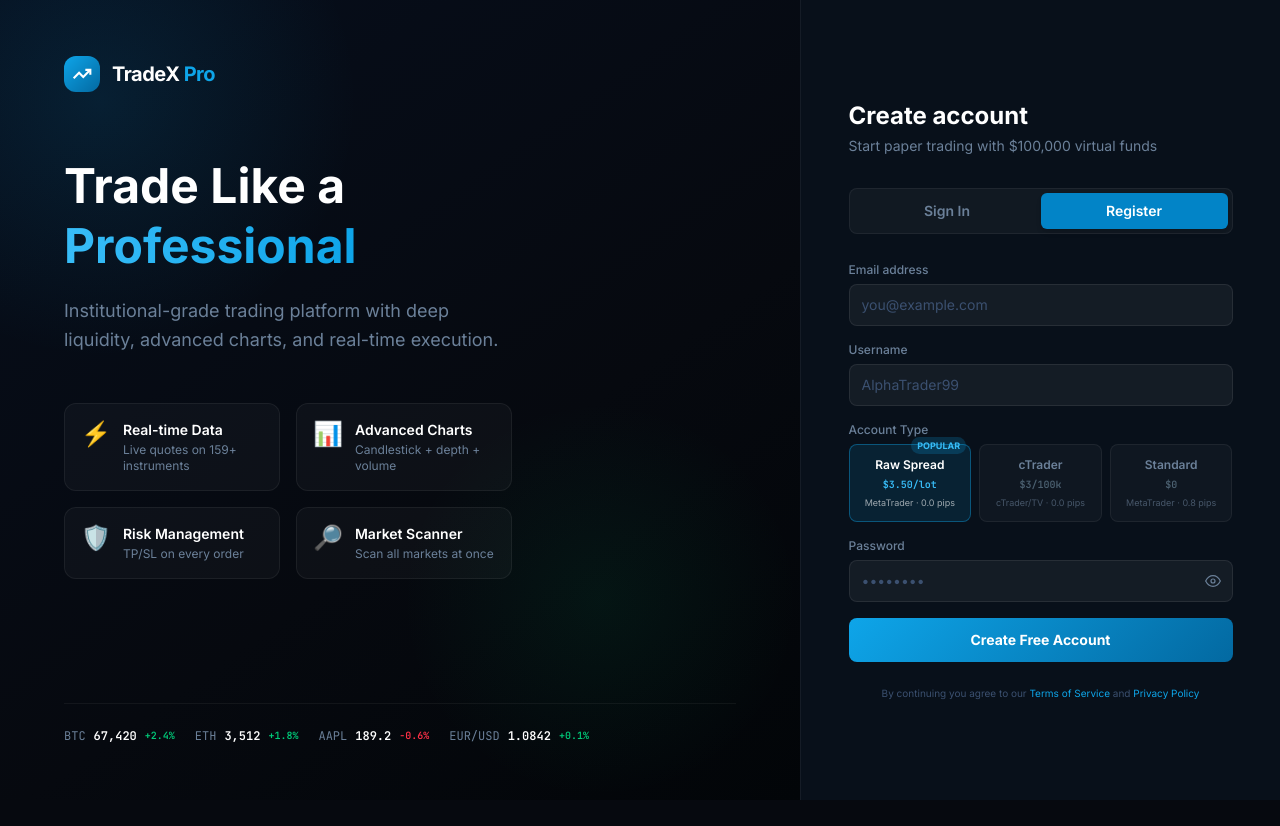
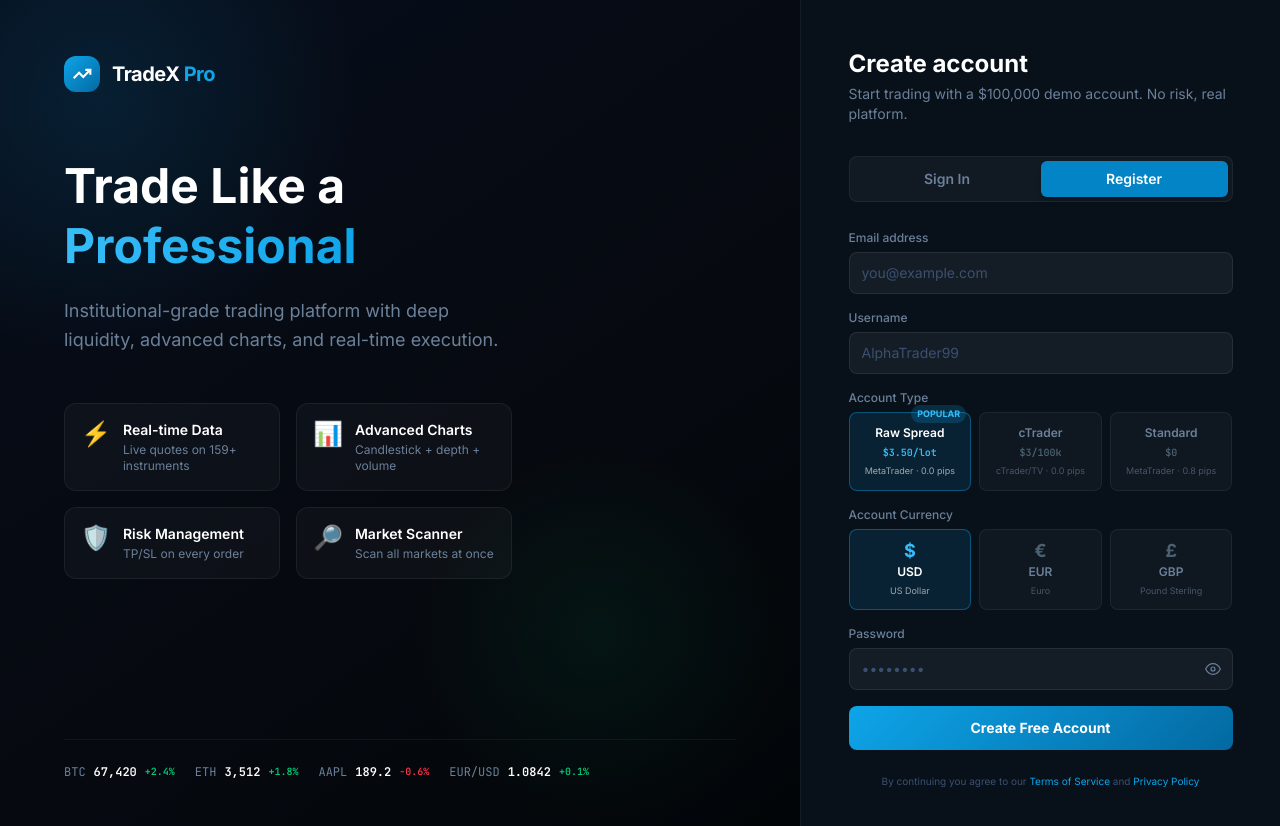
Before and after one commit to edinjo07/trading-platform, a React (Vite) app in the folder client/: page /login in a window 1280 px wide. Both pictures are taken after a click on the button "Register". Shown: the top 826 px of the page. Before the commit the page ends 800 px from the top, so only its background shows below. Built offline with nearby package versions, Linux system fonts and the light colour scheme; no server answers.

Commit message:
feat: real/demo accounts, EUR/GBP/USD currency, remove paper trading

```diff
--- a/client/src/api/auth.ts
+++ b/client/src/api/auth.ts
@@ -1,5 +1,5 @@
 import { supabase } from '../lib/supabase'
-import { User, AccountType } from '../types'
+import { User, AccountType, AccountMode, Currency } from '../types'
 
 export interface AuthResponse {
   token: string
@@ -13,6 +13,8 @@ function mapUser(sbUser: { id: string; email?: string; user_metadata?: Record<st
     username: (sbUser.user_metadata?.username as string | undefined) ?? sbUser.email?.split('@')[0] ?? 'Trader',
     balance: (sbUser.user_metadata?.balance as number | undefined) ?? 100_000,
     accountType: (sbUser.user_metadata?.account_type as AccountType | undefined) ?? 'raw_spread',
+    accountMode: (sbUser.user_metadata?.account_mode as AccountMode | undefined) ?? 'demo',
+    currency: (sbUser.user_metadata?.currency as Currency | undefined) ?? 'USD',
   }
 }
 
@@ -22,11 +24,11 @@ export async function login(email: string, password: string): Promise<AuthRespon
   return { token: data.session.access_token, user: mapUser(data.user) }
 }
 
-export async function register(email: string, username: string, password: string, accountType: AccountType = 'raw_spread'): Promise<AuthResponse> {
+export async function register(email: string, username: string, password: string, accountType: AccountType = 'raw_spread', currency: Currency = 'USD'): Promise<AuthResponse> {
   const { data, error } = await supabase.auth.signUp({
     email,
     password,
-    options: { data: { username, balance: 100_000, account_type: accountType } },
+    options: { data: { username, balance: 100_000, account_type: accountType, account_mode: 'demo', currency } },
   })
 
   if (error) {
--- a/client/src/components/layout/Sidebar.tsx
+++ b/client/src/components/layout/Sidebar.tsx
@@ -259,8 +259,10 @@ export default function Sidebar({ mobileOpen, onClose }: SidebarProps) {
             <div className="flex-1 min-w-0">
               <div className="text-xs font-semibold text-text-primary truncate">{user?.username}</div>
               <div className="flex items-center gap-1 mt-0.5">
-                <span className="w-1.5 h-1.5 rounded-full bg-bull shrink-0" />
-                <span className="text-[10px] text-text-secondary">Paper Trading</span>
+                <span className={`w-1.5 h-1.5 rounded-full shrink-0 ${user?.accountMode === 'real' ? 'bg-bull' : 'bg-amber-400'}`} />
+                <span className="text-[10px] text-text-secondary">
+                  {user?.accountMode === 'real' ? 'Real Account' : 'Demo Account'}
+                </span>
               </div>
             </div>
             <button onClick={logout} title="Sign out"
@@ -277,7 +279,7 @@ export default function Sidebar({ mobileOpen, onClose }: SidebarProps) {
         {!collapsed && (
           <div className="mt-1.5 px-2">
             <span className="text-[10px] font-mono" style={{ color: 'rgba(100,130,160,0.65)' }}>
-              Balance: <span className="text-text-primary">{formatCurrency(user?.balance ?? 0)}</span>
+              Balance: <span className="text-text-primary">{formatCurrency(user?.balance ?? 0, 2, user?.currency ?? 'USD')}</span>
             </span>
           </div>
         )}
--- a/client/src/components/trading/OrderForm.tsx
+++ b/client/src/components/trading/OrderForm.tsx
@@ -533,8 +533,6 @@ export default function OrderForm() {
           }>
           {submitting ? 'Placing…' : (isBuy ? '▲ BUY' : (isLeveragedShort ? '▼ SHORT' : '▼ SELL')) + ' ' + selectedSymbol}
         </button>
-
-        <p className="text-xs text-center text-text-muted pb-1">Paper trading · no real funds</p>
       </div>
     </form>
   )
--- a/client/src/pages/LoginPage.tsx
+++ b/client/src/pages/LoginPage.tsx
@@ -1,7 +1,7 @@
 import React, { useState } from 'react'
 import { useNavigate, useSearchParams } from 'react-router-dom'
 import { useAuthStore } from '../store/authStore'
-import { AccountType } from '../types'
+import { AccountType, Currency } from '../types'
 
 const FEATURES = [
   { icon: '⚡', title: 'Real-time Data', desc: 'Live quotes on 159+ instruments' },
@@ -22,6 +22,7 @@ export default function LoginPage() {
   const [password, setPassword] = useState('')
   const [showPass, setShowPass] = useState(false)
   const [accountType, setAccountType] = useState<AccountType>('raw_spread')
+  const [currency, setCurrencyLocal] = useState<Currency>('USD')
   const [localError, setLocalError] = useState('')
 
   const handleSubmit = async (e: React.FormEvent) => {
@@ -29,7 +30,7 @@ export default function LoginPage() {
     setLocalError('')
     try {
       if (mode === 'login') await login(email, password)
-      else await register(email, username, password, accountType)
+      else await register(email, username, password, accountType, currency)
       navigate('/dashboard')
     } catch (err: unknown) {
       setLocalError(err instanceof Error ? err.message : 'Authentication failed')
@@ -133,7 +134,7 @@ export default function LoginPage() {
           <p className="text-text-secondary text-sm mb-8">
             {mode === 'login'
               ? 'Sign in to access your trading account'
-              : 'Start paper trading with $100,000 virtual funds'}
+              : 'Start trading with a $100,000 demo account. No risk, real platform.'}
           </p>
 
           {/* Mode toggle */}
@@ -193,6 +194,31 @@ export default function LoginPage() {
                       <span className="text-xs font-semibold">{a.label}</span>
                       <span className="text-[10px] font-mono font-bold" style={{ color: accountType === a.key ? '#38bdf8' : '#4b6070' }}>{a.sub}</span>
                       <span className="text-[9px] opacity-60">{a.desc}</span>
+                    </button>
+                  ))}
+                </div>
+              </div>
+            )}
+
+            {/* Account Currency (register only) */}
+            {mode === 'register' && (
+              <div className="animate-fadeUp">
+                <label className="block text-xs font-medium text-text-secondary mb-1.5">Account Currency</label>
+                <div className="grid grid-cols-3 gap-2">
+                  {([
+                    { key: 'USD' as Currency, label: 'USD', symbol: '$', sub: 'US Dollar' },
+                    { key: 'EUR' as Currency, label: 'EUR', symbol: '€', sub: 'Euro' },
+                    { key: 'GBP' as Currency, label: 'GBP', symbol: '£', sub: 'Pound Sterling' },
+                  ]).map(c => (
+                    <button key={c.key} type="button" onClick={() => setCurrencyLocal(c.key)}
+                      className="flex flex-col items-center gap-1 py-3 px-2 rounded-lg text-center transition-all"
+                      style={currency === c.key
+                        ? { background: 'rgba(14,165,233,0.12)', border: '1px solid rgba(14,165,233,0.4)', color: '#fff' }
+                        : { background: 'rgba(255,255,255,0.03)', border: '1px solid rgba(255,255,255,0.06)', color: '#6b8099' }
+                      }>
+                      <span className="text-lg font-bold leading-none" style={{ color: currency === c.key ? '#38bdf8' : '#4b6070' }}>{c.symbol}</span>
+                      <span className="text-xs font-semibold">{c.label}</span>
+                      <span className="text-[9px] opacity-60">{c.sub}</span>
                     </button>
                   ))}
                 </div>
--- a/client/src/pages/ProfilePage.tsx
+++ b/client/src/pages/ProfilePage.tsx
@@ -2,7 +2,7 @@ import React, { useState } from 'react'
 import { useAuthStore } from '../store/authStore'
 import { useTradingStore } from '../store/tradingStore'
 import { formatCurrency } from '../utils/formatters'
-import { AccountType } from '../types'
+import { AccountType, Currency } from '../types'
 
 const ACCOUNT_LABELS: Record<AccountType, string> = {
   raw_spread: 'Raw Spread (MetaTrader)',
@@ -99,7 +99,7 @@ function Toast({ msg, type }: { msg: string; type: 'ok' | 'err' }) {
 type Tab = 'overview' | 'security' | 'settings'
 
 export default function ProfilePage() {
-  const { user } = useAuthStore()
+  const { user, setAccountMode, setCurrency } = useAuthStore()
   const { portfolio, performanceStats } = useTradingStore()
 
   const [tab, setTab] = useState<Tab>('overview')
@@ -116,6 +116,7 @@ export default function ProfilePage() {
   const [tradeAlerts, setTradeAlerts] = useState(true)
   const [priceAlerts, setPriceAlerts] = useState(false)
   const [twoFA, setTwoFA] = useState(false)
+  const [selectedCurrency, setSelectedCurrency] = useState<Currency>(user?.currency ?? 'USD')
 
   const showToast = (msg: string, type: 'ok' | 'err') => {
     setToast({ msg, type })
@@ -185,8 +186,10 @@ export default function ProfilePage() {
         {/* Balance pill */}
         <div className="shrink-0 text-right">
           <div className="text-xs text-text-muted mb-0.5 uppercase tracking-widest">Account Balance</div>
-          <div className="text-2xl font-bold font-mono text-white">{formatCurrency(user?.balance ?? 0)}</div>
-          <div className="text-xs text-text-secondary mt-0.5">Paper Trading</div>
+          <div className="text-2xl font-bold font-mono text-white">{formatCurrency(user?.balance ?? 0, 2, user?.currency ?? 'USD')}</div>
+          <div className="text-xs mt-0.5 font-semibold" style={{ color: user?.accountMode === 'real' ? '#10b981' : '#f59e0b' }}>
+            {user?.accountMode === 'real' ? 'Real Account' : 'Demo Account'}
+          </div>
         </div>
       </div>
 
@@ -212,7 +215,7 @@ export default function ProfilePage() {
         <div className="grid grid-cols-1 gap-5">
           {/* Stats row */}
           <div className="grid grid-cols-2 sm:grid-cols-4 gap-3">
-            <StatBox label="Balance" value={formatCurrency(user?.balance ?? 0)} sub="Paper account" />
+            <StatBox label="Balance" value={formatCurrency(user?.balance ?? 0, 2, user?.currency ?? 'USD')} sub={user?.accountMode === 'real' ? 'Live account' : 'Demo account'} />
             <StatBox label="Total Trades" value={String(totalTrades)} sub="All time" />
             <StatBox
               label="P&L (Open)"
@@ -362,9 +365,13 @@ export default function ProfilePage() {
               </div>
               <div>
                 <label className="block text-xs font-medium text-text-secondary mb-1.5">Currency Display</label>
-                <select className="w-full rounded-lg px-3 py-2 text-sm text-text-primary focus:outline-none"
-                  style={{ background: 'rgba(255,255,255,0.05)', border: '1px solid rgba(255,255,255,0.08)' }}>
-                  {['USD','EUR','GBP'].map(v => <option key={v} value={v}>{v}</option>)}
+                <select
+                  className="w-full rounded-lg px-3 py-2 text-sm text-text-primary focus:outline-none"
+                  style={{ background: 'rgba(255,255,255,0.05)', border: '1px solid rgba(255,255,255,0.08)' }}
+                  value={selectedCurrency}
+                  onChange={e => setSelectedCurrency(e.target.value as Currency)}
+                >
+                  {(['USD','EUR','GBP'] as Currency[]).map(v => <option key={v} value={v}>{v}</option>)}
                 </select>
               </div>
               <div>
@@ -378,10 +385,35 @@ export default function ProfilePage() {
             <button
               className="mt-5 px-6 py-2.5 rounded-lg text-sm font-semibold text-white transition-opacity"
               style={{ background: 'linear-gradient(135deg, #0ea5e9, #0369a1)' }}
-              onClick={() => showToast('Preferences saved', 'ok')}
+              onClick={async () => {
+                await setCurrency(selectedCurrency)
+                showToast('Preferences saved', 'ok')
+              }}
             >
               Save Preferences
             </button>
+          </Card>
+
+          <Card title="Account Mode">
+            <div className="space-y-3 max-w-md">
+              <p className="text-xs text-text-muted mb-4">Switch between your Demo environment and your Live funded account. Demo trades use virtual funds only.</p>
+              <div className="grid grid-cols-2 gap-3">
+                {(['demo', 'real'] as const).map(m => (
+                  <button
+                    key={m}
+                    onClick={async () => { await setAccountMode(m); showToast(`Switched to ${m === 'real' ? 'Real' : 'Demo'} Account`, 'ok') }}
+                    className="py-4 rounded-xl text-sm font-bold transition-all"
+                    style={user?.accountMode === m
+                      ? { background: m === 'real' ? 'rgba(16,185,129,0.15)' : 'rgba(245,158,11,0.15)', color: m === 'real' ? '#10b981' : '#f59e0b', border: `1px solid ${m === 'real' ? 'rgba(16,185,129,0.35)' : 'rgba(245,158,11,0.35)'}` }
+                      : { background: 'rgba(255,255,255,0.03)', color: '#6b8099', border: '1px solid rgba(255,255,255,0.07)' }
+                    }
+                  >
+                    {m === 'real' ? 'Real Account' : 'Demo Account'}
+                    {user?.accountMode === m && <span className="block text-[10px] mt-1 opacity-70">Active</span>}
+                  </button>
+                ))}
+              </div>
+            </div>
           </Card>
 
           <Card title="Danger Zone">
@@ -389,12 +421,12 @@ export default function ProfilePage() {
               <div className="flex items-center justify-between py-3 px-4 rounded-lg"
                 style={{ background: 'rgba(239,68,68,0.05)', border: '1px solid rgba(239,68,68,0.15)' }}>
                 <div>
-                  <div className="text-sm font-medium text-text-primary">Reset Paper Balance</div>
-                  <div className="text-xs text-text-muted">Restore balance to $100,000</div>
+                  <div className="text-sm font-medium text-text-primary">Reset Demo Balance</div>
+                  <div className="text-xs text-text-muted">Restore demo balance to $100,000</div>
                 </div>
                 <button className="px-4 py-1.5 rounded-lg text-xs font-semibold text-bear transition-opacity hover:opacity-80"
                   style={{ background: 'rgba(239,68,68,0.1)', border: '1px solid rgba(239,68,68,0.2)' }}
-                  onClick={() => showToast('Balance reset to $100,000', 'ok')}>
+                  onClick={() => showToast('Demo balance reset to $100,000', 'ok')}>
                   Reset
                 </button>
               </div>
--- a/client/src/pages/TradingPilotPage.tsx
+++ b/client/src/pages/TradingPilotPage.tsx
@@ -642,7 +642,7 @@ export default function TradingPilotPage() {
             <span className="font-bold text-sm text-white">TradeX<span style={{ color: '#38bdf8' }}> Pro</span></span>
           </button>
           <p className="text-xs" style={{ color: 'rgba(255,255,255,0.25)' }}>
-            Paper trading only - for educational purposes. Not financial advice.
+            Regulated by FCA &amp; CySEC. Trading involves risk. Capital at risk.
           </p>
         </div>
       </footer>
--- a/client/src/store/authStore.ts
+++ b/client/src/store/authStore.ts
@@ -1,5 +1,5 @@
 import { create } from 'zustand'
-import { User, AccountType } from '../types'
+import { User, AccountType, AccountMode, Currency } from '../types'
 import { login, register, signOut } from '../api/auth'
 import { supabase } from '../lib/supabase'
 
@@ -10,6 +10,8 @@ function mapSupabaseUser(sbUser: { id: string; email?: string; user_metadata?: R
     username: (sbUser.user_metadata?.username as string | undefined) ?? sbUser.email?.split('@')[0] ?? 'Trader',
     balance: (sbUser.user_metadata?.balance as number | undefined) ?? 100_000,
     accountType: (sbUser.user_metadata?.account_type as AccountType | undefined) ?? 'raw_spread',
+    accountMode: (sbUser.user_metadata?.account_mode as AccountMode | undefined) ?? 'demo',
+    currency: (sbUser.user_metadata?.currency as Currency | undefined) ?? 'USD',
   }
 }
 
@@ -19,9 +21,11 @@ interface AuthState {
   loading: boolean
   error: string | null
   login: (email: string, password: string) => Promise<void>
-  register: (email: string, username: string, password: string, accountType?: AccountType) => Promise<void>
+  register: (email: string, username: string, password: string, accountType?: AccountType, currency?: Currency) => Promise<void>
   logout: () => void
   loadUser: () => Promise<void>
+  setAccountMode: (mode: AccountMode) => Promise<void>
+  setCurrency: (currency: Currency) => Promise<void>
 }
 
 export const useAuthStore = create<AuthState>((set, get) => {
@@ -81,10 +85,10 @@ export const useAuthStore = create<AuthState>((set, get) => {
       }
     },
 
-    register: async (email, username, password, accountType) => {
+    register: async (email, username, password, accountType, currency) => {
       set({ loading: true, error: null })
       try {
-        const { token, user } = await register(email, username, password, accountType)
+        const { token, user } = await register(email, username, password, accountType, currency)
         if (token) localStorage.setItem('token', token)
         set({ token: token || null, user, loading: false })
       } catch (err: unknown) {
@@ -98,6 +102,16 @@ export const useAuthStore = create<AuthState>((set, get) => {
       signOut().catch(() => {})
       localStorage.removeItem('token')
       set({ user: null, token: null })
+    },
+
+    setAccountMode: async (mode: AccountMode) => {
+      const { error } = await supabase.auth.updateUser({ data: { account_mode: mode } })
+      if (!error) set(s => s.user ? { user: { ...s.user, accountMode: mode } } : {})
+    },
+
+    setCurrency: async (currency: Currency) => {
+      const { error } = await supabase.auth.updateUser({ data: { currency } })
+      if (!error) set(s => s.user ? { user: { ...s.user, currency } } : {})
     },
 
     // Never wipes auth on network errors - only clears on genuine SIGNED_OUT event
--- a/client/src/types/index.ts
+++ b/client/src/types/index.ts
@@ -3,6 +3,8 @@
 // ---------------------------------------------------------------------------
 export type AssetClass = 'stock' | 'crypto' | 'forex' | 'commodity' | 'index' | 'bond'
 export type AccountType = 'raw_spread' | 'ctrader' | 'standard'
+export type AccountMode = 'real' | 'demo'
+export type Currency = 'USD' | 'EUR' | 'GBP'
 export type OrderSide = 'buy' | 'sell'
 export type OrderType = 'market' | 'limit' | 'stop' | 'stop_limit' | 'trailing_stop'
 export type OrderStatus = 'pending' | 'open' | 'filled' | 'cancelled' | 'rejected'
@@ -192,4 +194,6 @@ export interface User {
   username: string
   balance: number
   accountType: AccountType
+  accountMode: AccountMode
+  currency: Currency
 }
--- a/client/src/utils/formatters.ts
+++ b/client/src/utils/formatters.ts
@@ -24,18 +24,19 @@ export function formatVolume(volume: number): string {
   return volume.toFixed(2)
 }
 
-export function formatCurrency(value: number, maxDecimals = 2): string {
-  return new Intl.NumberFormat('en-US', {
+export function formatCurrency(value: number, maxDecimals = 2, currency = 'USD'): string {
+  const localeMap: Record<string, string> = { USD: 'en-US', EUR: 'de-DE', GBP: 'en-GB' }
+  return new Intl.NumberFormat(localeMap[currency] ?? 'en-US', {
     style: 'currency',
-    currency: 'USD',
+    currency,
     minimumFractionDigits: maxDecimals,
     maximumFractionDigits: maxDecimals,
   }).format(value)
 }
 
-export function formatPnl(value: number): string {
+export function formatPnl(value: number, currency = 'USD'): string {
   const sign = value >= 0 ? '+' : ''
-  return `${sign}${formatCurrency(value)}`
+  return `${sign}${formatCurrency(value, 2, currency)}`
 }
 
 export function formatTime(timestamp: number): string {
```
Also changed, not shown: client/src/api/tvBrokerApi.ts (+5 -2 lines), 1 other file (tests, documents, lock files or other folders).
